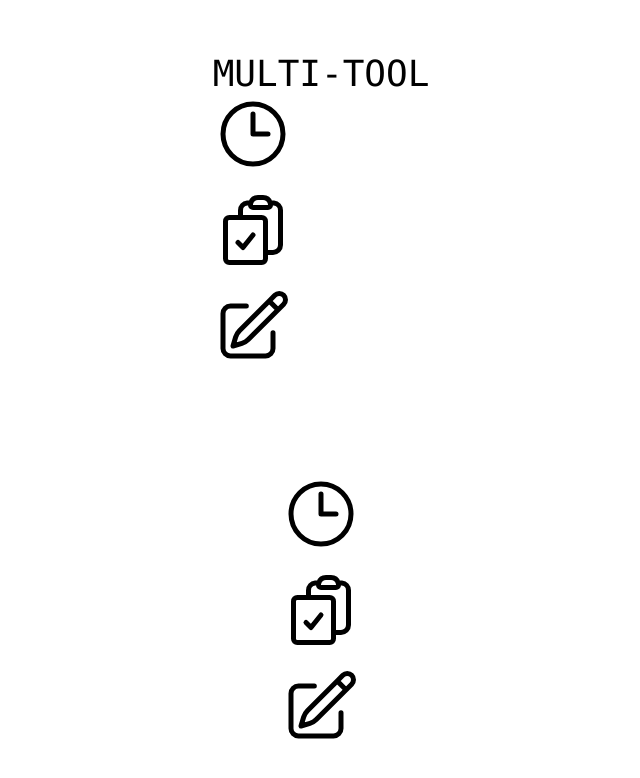
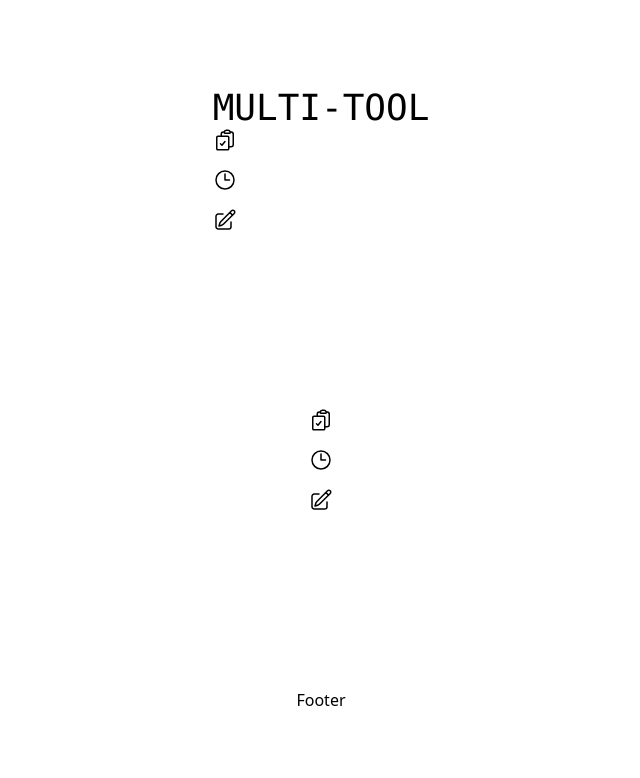
Before and after one commit to mdubelbeis/alarm-clock, a React (Vite) app: page /menu in a window 1280 px wide. Shown: the top 778 px of the page, without its empty margins (319-959 px from the left). Built offline with nearby package versions, Linux system fonts and the light colour scheme.

Commit message:
refactored HomeNav

```diff
--- a/src/App.tsx
+++ b/src/App.tsx
@@ -1,4 +1,5 @@
 import { Outlet } from "react-router-dom";
+import Footer from "./components/Footer";
 import Header from "./components/ui/Header";
 
 const App = () => {
@@ -8,6 +9,7 @@ const App = () => {
       <main>
         <Outlet />
       </main>
+      <Footer />
     </div>
   );
 };
--- /dev/null
+++ b/src/components/Footer.tsx
@@ -0,0 +1,7 @@
+import React from "react";
+
+const Footer: React.FC = () => {
+  return <div>Footer</div>;
+};
+
+export default Footer;
--- a/src/components/Home/HomeNav.tsx
+++ b/src/components/Home/HomeNav.tsx
@@ -1,63 +1,32 @@
 import { Link } from "react-router-dom";
+import Icons from "../ui/Icons";
+
+const ICON_DIMENSION = [
+  {
+    d: "M11.35 3.836c-.065.21-.1.433-.1.664 0 .414.336.75.75.75h4.5a.75.75 0 00.75-.75 2.25 2.25 0 00-.1-.664m-5.8 0A2.251 2.251 0 0113.5 2.25H15c1.012 0 1.867.668 2.15 1.586m-5.8 0c-.376.023-.75.05-1.124.08C9.095 4.01 8.25 4.973 8.25 6.108V8.25m8.9-4.414c.376.023.75.05 1.124.08 1.131.094 1.976 1.057 1.976 2.192V16.5A2.25 2.25 0 0118 18.75h-2.25m-7.5-10.5H4.875c-.621 0-1.125.504-1.125 1.125v11.25c0 .621.504 1.125 1.125 1.125h9.75c.621 0 1.125-.504 1.125-1.125V18.75m-7.5-10.5h6.375c.621 0 1.125.504 1.125 1.125v9.375m-8.25-3l1.5 1.5 3-3.75",
+    url: "/Todo",
+  },
+
+  { d: "M12 6v6h4.5m4.5 0a9 9 0 11-18 0 9 9 0 0118 0z", url: "/clock" },
+  {
+    d: "M16.862 4.487l1.687-1.688a1.875 1.875 0 112.652 2.652L10.582 16.07a4.5 4.5 0 01-1.897 1.13L6 18l.8-2.685a4.5 4.5 0 011.13-1.897l8.932-8.931zm0 0L19.5 7.125M18 14v4.75A2.25 2.25 0 0115.75 21H5.25A2.25 2.25 0 013 18.75V8.25A2.25 2.25 0 015.25 6H10",
+    url: "/notes",
+  },
+];
 
 const HomeNav: React.FC = () => {
   return (
     <nav>
       <ul className="flex flex-col gap-4">
-        <li>
-          <Link to="/clock">
-            <svg
-              xmlns="http://www.w3.org/2000/svg"
-              fill="none"
-              viewBox="0 0 24 24"
-              strokeWidth={1.5}
-              stroke="currentColor"
-              className="w-20 h-20"
-            >
-              <path
-                strokeLinecap="round"
-                strokeLinejoin="round"
-                d="M12 6v6h4.5m4.5 0a9 9 0 11-18 0 9 9 0 0118 0z"
-              />
-            </svg>
-          </Link>
-        </li>
-        <li>
-          <Link to="/todo">
-            <svg
-              xmlns="http://www.w3.org/2000/svg"
-              fill="none"
-              viewBox="0 0 24 24"
-              strokeWidth={1.5}
-              stroke="currentColor"
-              className="w-20 h-20"
-            >
-              <path
-                strokeLinecap="round"
-                strokeLinejoin="round"
-                d="M11.35 3.836c-.065.21-.1.433-.1.664 0 .414.336.75.75.75h4.5a.75.75 0 00.75-.75 2.25 2.25 0 00-.1-.664m-5.8 0A2.251 2.251 0 0113.5 2.25H15c1.012 0 1.867.668 2.15 1.586m-5.8 0c-.376.023-.75.05-1.124.08C9.095 4.01 8.25 4.973 8.25 6.108V8.25m8.9-4.414c.376.023.75.05 1.124.08 1.131.094 1.976 1.057 1.976 2.192V16.5A2.25 2.25 0 0118 18.75h-2.25m-7.5-10.5H4.875c-.621 0-1.125.504-1.125 1.125v11.25c0 .621.504 1.125 1.125 1.125h9.75c.621 0 1.125-.504 1.125-1.125V18.75m-7.5-10.5h6.375c.621 0 1.125.504 1.125 1.125v9.375m-8.25-3l1.5 1.5 3-3.75"
-              />
-            </svg>
-          </Link>
-        </li>
-        <li>
-          <Link to="/notes">
-            <svg
-              xmlns="http://www.w3.org/2000/svg"
-              fill="none"
-              viewBox="0 0 24 24"
-              strokeWidth={1.5}
-              stroke="currentColor"
-              className="w-20 h-20"
-            >
-              <path
-                strokeLinecap="round"
-                strokeLinejoin="round"
-                d="M16.862 4.487l1.687-1.688a1.875 1.875 0 112.652 2.652L10.582 16.07a4.5 4.5 0 01-1.897 1.13L6 18l.8-2.685a4.5 4.5 0 011.13-1.897l8.932-8.931zm0 0L19.5 7.125M18 14v4.75A2.25 2.25 0 0115.75 21H5.25A2.25 2.25 0 013 18.75V8.25A2.25 2.25 0 015.25 6H10"
-              />
-            </svg>
-          </Link>
-        </li>
+        {ICON_DIMENSION.map((icon) => {
+          return (
+            <li>
+              <Link to={icon.url}>
+                <Icons d={icon.d} />
+              </Link>
+            </li>
+          );
+        })}
       </ul>
     </nav>
   );
--- /dev/null
+++ b/src/components/ui/Icons.tsx
@@ -0,0 +1,19 @@
+interface IconProps {
+  d: string;
+}
+const Icons: React.FC<IconProps> = ({ d }) => {
+  return (
+    <svg
+      xmlns="http://www.w3.org/2000/svg"
+      fill="none"
+      viewBox="0 0 24 24"
+      strokeWidth={1.5}
+      stroke="currentColor"
+      className="w-6 h-6"
+    >
+      <path strokeLinecap="round" strokeLinejoin="round" d={d} />
+    </svg>
+  );
+};
+
+export default Icons;
```
